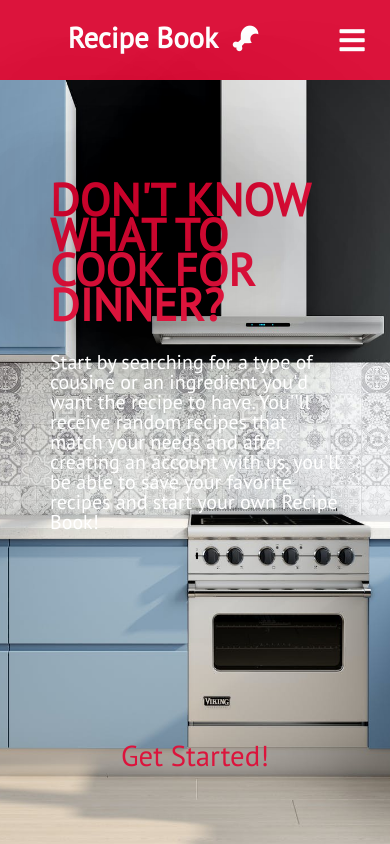
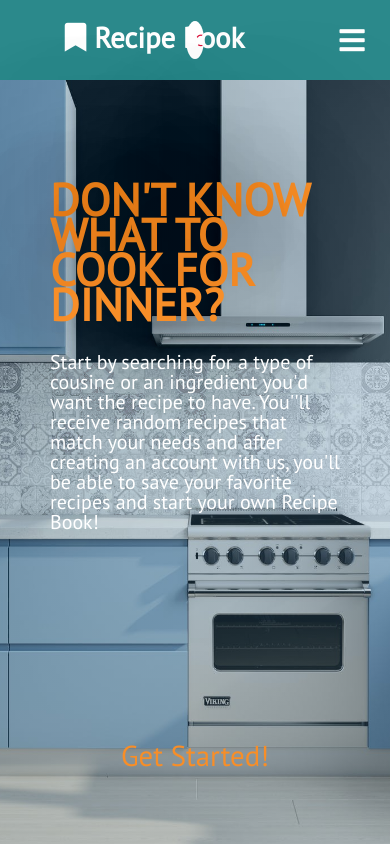
Before and after one commit to Carlito1113/react-recipe, a React (Create React App) app in the folder client/: page / in a window 390 px wide. Shown: the top 844 px of the page. Built offline with nearby package versions, Linux system fonts and the light colour scheme; sample sign-in values are in the browser's storage.

Commit message:
begun css conversion to sass and BEM convention, started with the navbar

```diff
--- a/client/package.json
+++ b/client/package.json
@@ -12,9 +12,11 @@
     "axios": "^0.21.1",
     "dotenv": "^10.0.0",
     "express": "^4.17.1",
+    "node-sass": "4.14.1",
     "react": "^17.0.2",
     "react-dom": "^17.0.2",
     "react-router-dom": "^5.2.0",
+    "react-script": "^2.0.5",
     "react-scripts": "4.0.3",
     "react-scroll": "^1.8.2",
     "web-vitals": "^1.0.1"
--- a/client/src/components/LandingPage.css
+++ b/client/src/components/LandingPage.css
@@ -6,7 +6,7 @@
   width: 100%;
   display: flex;
   flex-direction: column;
-  background: url('../assets/pexelbluekitchen.jpeg') no-repeat;
+  background:linear-gradient(to right bottom, #1c5c8648, hsla(204, 32%, 51%, 0.288)), url('../assets/pexelbluekitchen.jpeg') no-repeat;
   background-size: cover;
   background-position: center;
 }
@@ -19,8 +19,7 @@
 }
 
 .landing-page-description :first-child {
-  /* font-family: 'Lobster', cursive; */
-  color: crimson;
+  color: #F78E28;
   font-weight: 900;
   font-size: 75px;
   text-transform: uppercase;
@@ -35,16 +34,6 @@
   line-height: 30px;
   color: white;
   text-shadow: 0.1px 0.1px 50px lightblue;
-  /* text-shadow: white 0px 0px 10px; */
-  /* text-shadow:
-        0.05em 0 white,
-        0 0.05em white,
-        -0.05em 0 white,
-        0 -0.05em white,
-        -0.05em -0.05em white,
-        -0.05em 0.05em white,
-        0.05em -0.05em white,
-        0.05em 0.05em white; */
 }
 
 #get-started-btn {
@@ -53,16 +42,13 @@
   padding: 0 15px;
   text-align: center;
   border-radius: .5rem;
-  color: crimson;
+  color: #f78e28;
   font-size: 4rem;
   position: absolute;
   top: 80%;
   left: 50%;
   transform: translate(-50%, -50%);
   transition: 1s ease;
-  /* opacity: 80%; */
-  /* -webkit-text-stroke-width: 1.5px;
-  -webkit-text-stroke-color: crimson; */
 }
 
 #get-started-btn:hover {
--- a/client/src/components/LoginForm/LoginForm.css
+++ b/client/src/components/LoginForm/LoginForm.css
@@ -81,7 +81,7 @@
   height: 50px;
   margin-top: 10px;
   border-radius: 2px;
-  background: #fe5e54;
+  background: crimson;
   outline: none;
   border: none;
   color: #fff;
--- a/client/src/components/Navbar/Navbar.js
+++ b/client/src/components/Navbar/Navbar.js
@@ -1,6 +1,5 @@
 import React, { useState } from 'react';
-import { Button } from '../Button';
-import './Navbar.css';
+import './Navbar.scss';
 import { Link } from 'react-router-dom';
 
 export default function Navbar({ history, loggedin, setLoggedin }) {
@@ -13,36 +12,39 @@ export default function Navbar({ history, loggedin, setLoggedin }) {
   }
 
   return (
-    <nav className="NavbarItems">
+    <nav className="navbar">
       <Link to="/" className="routerLink">
-        <h1 className="navbar-logo">
-          Recipe Book <i className="fas fa-drumstick-bite"></i>
+        <h1 className="navbar__logo">
+           <i class="fas fa-bookmark"></i> Recipe Book
         </h1>
       </Link>
 
-      <div className="menu-icon" onClick={() => setClicked(!clicked)}>
+      <div className="navbar__menu--icon" onClick={() => setClicked(!clicked)}>
         <i className={clicked ? 'fas fa-times' : 'fas fa-bars'}></i>
       </div>
       {!loggedin ? (
-        <ul className={clicked ? 'nav-menu active' : 'nav-menu'}>
+        <ul className={clicked ? 'navbar__menu active' : 'navbar__menu'}>
           <Link className="routerLink" to="login">
-            <li className="nav-links">Login</li>
+            <li className="navbar__links">Login</li>
           </Link>
           <Link className="routerLink" to="/signup">
-            <li className="nav-links">Sign Up</li>
+            <li className="navbar__links">Sign Up</li>
           </Link>
         </ul>
       ) : (
-        <ul className={clicked ? 'nav-menu active' : 'nav-menu'}>
+        <>
+          <ul className={clicked ? 'navbar__menu active' : 'navbar__menu'}>
             <Link className="routerLink" to="user">
-            <li className="nav-links">My Recipes</li>
+              <li className="navbar__links">My Recipes</li>
             </Link>
             <Link className="routerLink" to="login">
-            <li onClick={logoutHandler} className="nav-links">
+              <li onClick={logoutHandler} className="navbar__links">
                 Logout
               </li>
             </Link>
           </ul>
+          <button className='navbar__user'>C</button>
+        </>
       )}
     </nav>
   );
--- a/client/src/components/Navbar/Navbar.css
+++ b/client/src/components/Navbar/Navbar.scss
@@ -1,17 +1,59 @@
-.NavbarItems {
-  /* background: #fe5e54; */
-  background: crimson;
+.navbar {
+  background: #2b898b;
   height: 80px;
   display: flex;
   justify-content: center;
   align-items: center;
   font-size: 1.2rem;
-}
-.navbar-logo {
-  color: #fff;
-  justify-self: start;
-  margin-left: 20px;
-  cursor: pointer;
+
+  &__logo {
+    color: #fff;
+    justify-self: start;
+    margin-left: 20px;
+    cursor: pointer;
+  }
+
+  &__menu {
+    display: grid;
+    grid-template-columns: repeat(5, auto);
+    grid-gap: 10px;
+    list-style: none;
+    text-align: center;
+    width: 70vw;
+    justify-content: end;
+    margin-right: 2rem;
+
+    &--icon {
+      display: none;
+    }
+  }
+
+  &__user {
+    border-radius: 50%;
+    color: crimson;
+    background-color: white;
+    font-weight: 500;
+    font-size: 1rem;
+    width: 3%;
+    padding: 9px;
+    border: none;
+  }
+
+  &__links {
+    color: white;
+    text-decoration: none;
+    padding: 0.5rem 1rem;
+
+    &--mobile{
+      display: none;
+    }
+
+    &:hover {
+      background-color: #7f9eb8;
+      border-radius: 4px;
+      transition: all 0.2s ease-out;
+    }
+  }
 }
 
 .routerLink {
@@ -23,47 +65,16 @@
   font-size: 1.6rem;
 }
 
-.nav-menu {
-  display: grid;
-  grid-template-columns: repeat(5, auto);
-  grid-gap: 10px;
-  list-style: none;
-  text-align: center;
-  width: 70vw;
-  justify-content: end;
-  margin-right: 2rem;
-}
-
-.nav-links {
-  color: white;
-  text-decoration: none;
-  padding: 0.5rem 1rem;
-}
-
-.nav-links:hover {
-  background-color: #2ec4b6;
-  border-radius: 4px;
-  transition: all 0.2s ease-out;
-}
-
 .fa-bars {
   color: #fff;
 }
 
-.nav-links-mobile {
-  display: none;
-}
-
-.menu-icon {
-  display: none;
-}
-
 @media screen and (max-width: 960px) {
-  .NavbarItems {
+  .navbar {
     position: relative;
   }
 
-  .nav-menu {
+  .navbar__menu {
     display: flex;
     flex-direction: column;
     width: 100%;
@@ -76,34 +87,34 @@
     transition: all 0.5s ease;
   }
 
-  .nav-menu.active {
-    background: #f08b84;
+  .navbar__menu.active {
+    background: crimson;
     left: 0;
     opacity: 1;
     transition: all 0.5s ease;
     z-index: 1;
   }
 
-  .nav-links {
+  .navbar__links {
     text-align: center;
     padding: 2rem;
     width: 100%;
     display: table;
   }
 
-  .nav-links:hover {
+  .navbar__links:hover {
     background-color: #3aecdb;
     border-radius: 0;
   }
 
-  .navbar-logo {
+  .navbar__logo {
     position: absolute;
     top: 0;
     left: 0;
     transform: translate(25%, 50%);
   }
 
-  .menu-icon {
+  .navbar__menu--icon {
     display: block;
     position: absolute;
     top: 0;
@@ -118,7 +129,7 @@
     font-size: 2rem;
   }
 
-  .nav-links-mobile {
+  .navbar__links--mobile {
     display: block;
     text-align: center;
     padding: 1.5rem;
@@ -131,13 +142,9 @@
     font-size: 1.5rem;
   }
 
-  .nav-links-mobile:hover {
+  .navbar__links--mobile:hover {
     background: #fff;
     color: #2ec4b6;
     transition: 250ms;
   }
-
-  /* Button {
-    display: none;
-  } */
 }
--- a/client/src/components/RecipeCard.css
+++ b/client/src/components/RecipeCard.css
@@ -48,7 +48,7 @@
 }
 
 .RecipeCard:hover {
-  background-color: #fe5e54;
+  background-color: crimson;
   color: white;
   transform: scale(1.03);
   transition: all 0.3s ease;
@@ -65,7 +65,7 @@ width: 6rem;
 }
 
 .flexboxLink:hover {
-  color: #fe5e54;
+  color: crimson;
   transition: all 0.3s ease;
 }
 
--- a/client/src/components/SignupForm/Form.css
+++ b/client/src/components/SignupForm/Form.css
@@ -86,7 +86,7 @@
   height: 50px;
   margin-top: 10px;
   border-radius: 2px;
-  background: #fe5e54;
+  background: crimson;
   outline: none;
   border: none;
   color: #fff;
```
Also changed, not shown: client/src/components/Navbar/MenuItems.js (+4 -4 lines), 1 other file (tests, documents, lock files or other folders). Lines whose indentation alone changed are shown as unchanged.
